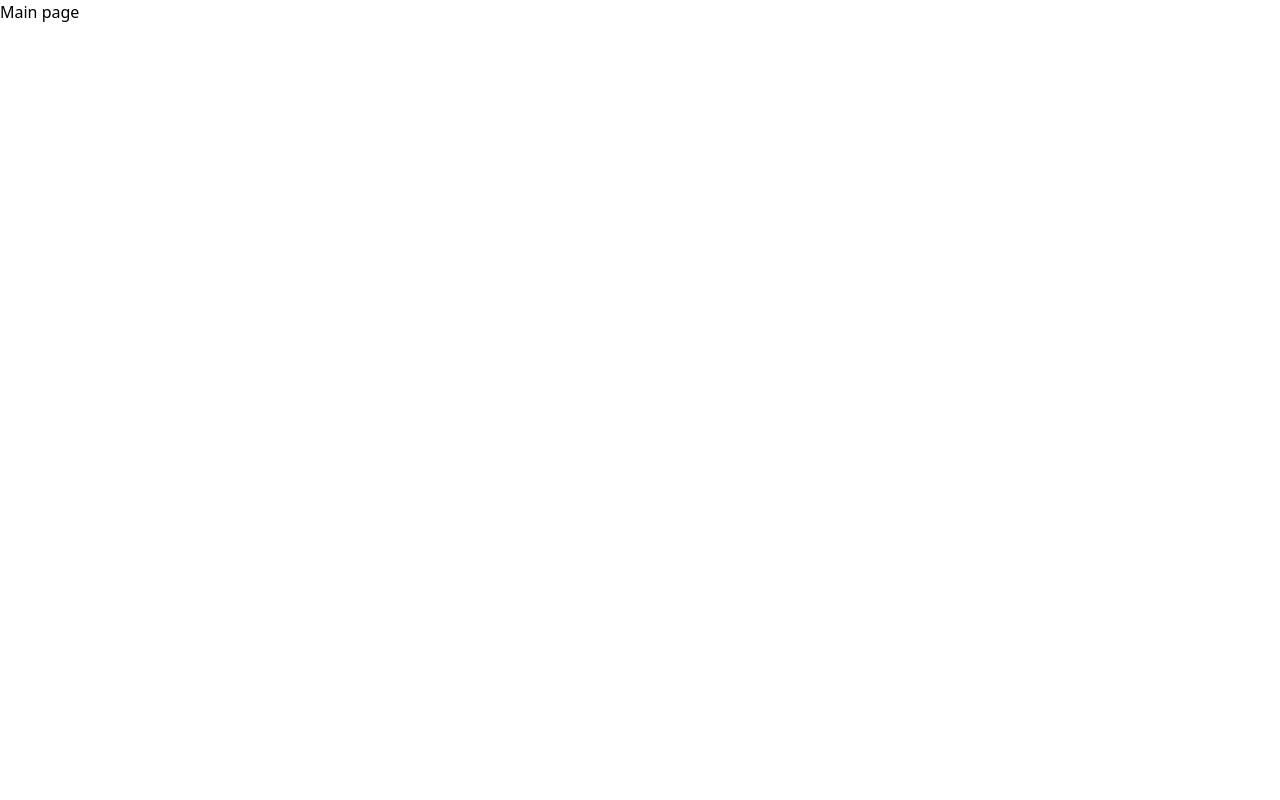
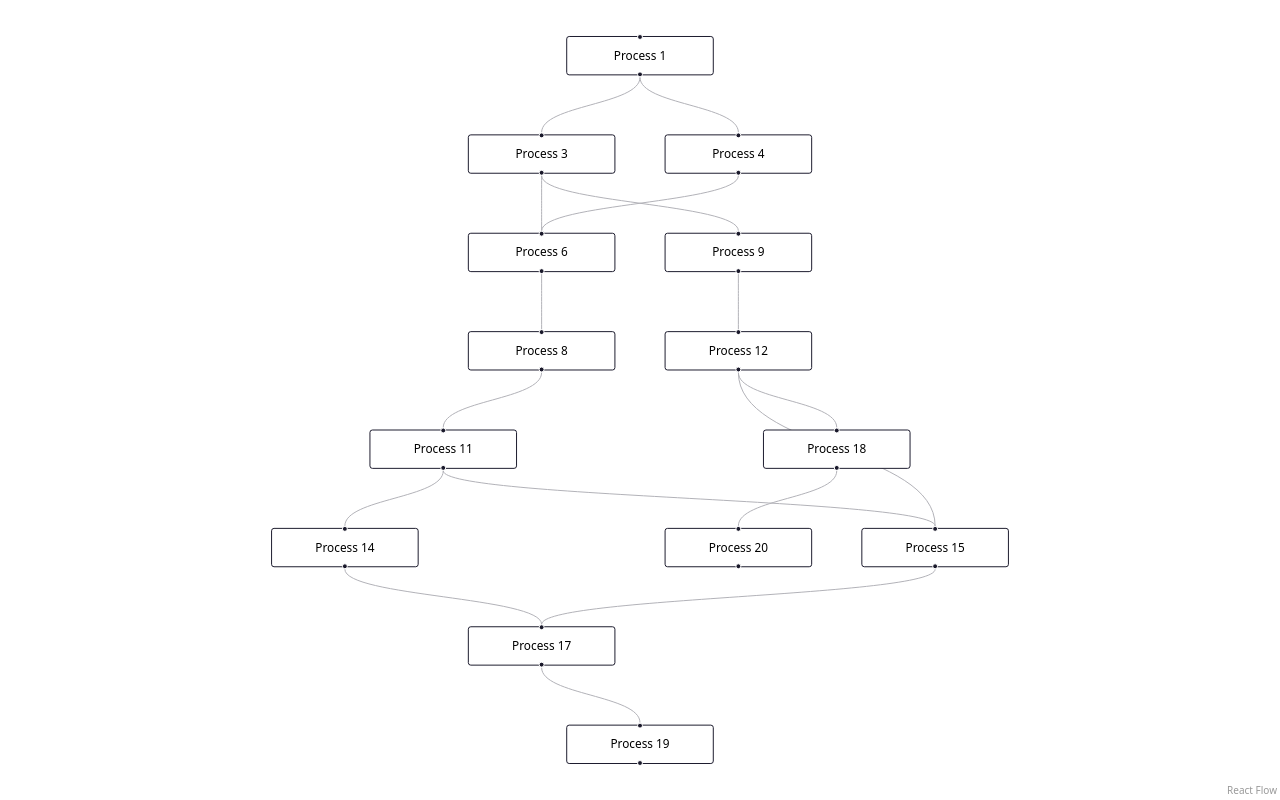
Before and after one commit to Department-of-System-Engineering/digital_twin_dashboard, a React (Vite) app: page / in a window 1280 px wide. Built offline with nearby package versions, Linux system fonts and the light colour scheme.

Commit message:
feat(graph): Adds basic graph

```diff
--- a/src/App.tsx
+++ b/src/App.tsx
@@ -1,5 +1,7 @@
+import Graph from "./Components/Graph";
+
 function App() {
-    return <p>Main page</p>;
+  return <Graph />;
 }
 
 export default App;
--- /dev/null
+++ b/src/Components/Graph.tsx
@@ -0,0 +1,186 @@
+import { ReactFlow, type Edge, type Node } from "@xyflow/react";
+import "@xyflow/react/dist/style.css";
+import { useEffect, useState } from "react";
+
+// const initialNodes = [
+//   { id: "n1", position: { x: 0, y: 0 }, data: { label: "Step 1" } },
+//   { id: "n2", position: { x: 0, y: 100 }, data: { label: "Step 2" } },
+//   { id: "n3", position: { x: 200, y: 100 }, data: { label: "Step 3" } },
+//   { id: "n4", position: { x: -200, y: 100 }, data: { label: "Step 4" } },
+//   { id: "n5", position: { x: 400, y: 100 }, data: { label: "Step 5" } },
+//   { id: "n6", position: { x: -400, y: 100 }, data: { label: "Step 6" } },
+//   { id: "n7", position: { x: 100, y: 400 }, data: { label: "Step 7" } },
+//   { id: "n8", position: { x: -100, y: 500 }, data: { label: "Step 8" } },
+//   { id: "n9", position: { x: 0, y: 600 }, data: { label: "Step 9" } },
+// ];
+
+// const initialNodes = [
+//   { process_step_id: "n1", process_step_name: "Step 1" },
+//   { process_step_id: "n2", process_step_name: "Step 2" },
+//   { process_step_id: "n3", process_step_name: "Step 3" },
+//   { process_step_id: "n4", process_step_name: "Step 4" },
+//   { process_step_id: "n5", process_step_name: "Step 5" },
+//   { process_step_id: "n6", process_step_name: "Step 6" },
+//   { process_step_id: "n7", process_step_name: "Step 7" },
+//   { process_step_id: "n8", process_step_name: "Step 8" },
+//   { process_step_id: "n9", process_step_name: "Step 9" },
+// ];
+
+// const initialEdges: Edge[] = [
+//   { id: "n1-n2", source: "n1", target: "n2" },
+//   { id: "n1-n3", source: "n1", target: "n3" },
+//   { id: "n2-n4", source: "n2", target: "n4" },
+//   { id: "n3-n4", source: "n3", target: "n4" },
+//   { id: "n4-n5", source: "n4", target: "n5" },
+//   { id: "n5-n6", source: "n5", target: "n6" },
+//   { id: "n5-n7", source: "n5", target: "n7" },
+//   { id: "n6-n8", source: "n6", target: "n8" },
+//   { id: "n8-n9", source: "n8", target: "n9" },
+//   { id: "n7-n9", source: "n7", target: "n9" },
+// ];
+
+const initialNodes = [
+  { process_step_id: "p1", process_step_name: "Process 1" },
+  { process_step_id: "p2", process_step_name: "Process 2" },
+  { process_step_id: "p3", process_step_name: "Process 3" },
+  { process_step_id: "p4", process_step_name: "Process 4" },
+  { process_step_id: "p5", process_step_name: "Process 5" },
+  { process_step_id: "p6", process_step_name: "Process 6" },
+  { process_step_id: "p7", process_step_name: "Process 7" },
+  { process_step_id: "p8", process_step_name: "Process 8" },
+  { process_step_id: "p9", process_step_name: "Process 9" },
+  { process_step_id: "p10", process_step_name: "Process 10" },
+  { process_step_id: "p11", process_step_name: "Process 11" },
+  { process_step_id: "p12", process_step_name: "Process 12" },
+  { process_step_id: "p13", process_step_name: "Process 13" },
+  { process_step_id: "p14", process_step_name: "Process 14" },
+  { process_step_id: "p15", process_step_name: "Process 15" },
+  { process_step_id: "p16", process_step_name: "Process 16" },
+  { process_step_id: "p17", process_step_name: "Process 17" },
+  { process_step_id: "p18", process_step_name: "Process 18" },
+  { process_step_id: "p19", process_step_name: "Process 19" },
+  { process_step_id: "p20", process_step_name: "Process 20" },
+];
+
+const initialEdges: Edge[] = [
+  // Layer 1 → 2
+  { id: "p1-p3", source: "p1", target: "p3" },
+  { id: "p1-p4", source: "p1", target: "p4" },
+  { id: "p2-p5", source: "p2", target: "p5" },
+
+  // Layer 2 → 3
+  { id: "p3-p6", source: "p3", target: "p6" },
+  { id: "p4-p6", source: "p4", target: "p6" },
+  { id: "p5-p7", source: "p5", target: "p7" },
+
+  // Layer 3 → 4
+  { id: "p6-p8", source: "p6", target: "p8" },
+  { id: "p7-p9", source: "p7", target: "p9" },
+  { id: "p7-p10", source: "p7", target: "p10" },
+
+  // Layer 4 → 5
+  { id: "p8-p11", source: "p8", target: "p11" },
+  { id: "p9-p12", source: "p9", target: "p12" },
+  { id: "p10-p12", source: "p10", target: "p12" },
+  { id: "p10-p13", source: "p10", target: "p13" },
+
+  // Layer 5 → 6
+  { id: "p11-p14", source: "p11", target: "p14" },
+  { id: "p12-p15", source: "p12", target: "p15" },
+  { id: "p13-p16", source: "p13", target: "p16" },
+
+  // Layer 6 → 7
+  { id: "p14-p17", source: "p14", target: "p17" },
+  { id: "p15-p17", source: "p15", target: "p17" },
+  { id: "p16-p18", source: "p16", target: "p18" },
+
+  // Layer 7 → 8
+  { id: "p17-p19", source: "p17", target: "p19" },
+  { id: "p18-p20", source: "p18", target: "p20" },
+
+  // Cross connections for more graph complexity
+  { id: "p3-p9", source: "p3", target: "p9" },
+  { id: "p5-p8", source: "p5", target: "p8" },
+  { id: "p11-p15", source: "p11", target: "p15" },
+  { id: "p12-p18", source: "p12", target: "p18" },
+];
+
+const Graph = () => {
+  const [nodes, setNodes] = useState<Node[]>([]);
+  const [edges, setEdges] = useState<Edge[]>(initialEdges);
+
+  const calculateNodes = (
+    edges: Edge[],
+    initialNodes: { process_step_id: string; process_step_name: string }[]
+  ) => {
+    const sources = new Set(edges.map((item) => item.source));
+    const targets = new Set(edges.map((item) => item.target));
+    const start = Array.from(sources).filter(
+      (source) => !targets.has(source)
+    )[0];
+
+    const nodes = [
+      { id: start, position: { x: 0, y: 0 }, data: { label: "Step 1" } },
+    ];
+
+    let sourceToCheck = [start];
+    let hasTargets = true;
+    const levels = [];
+
+    levels.push([start]);
+
+    while (hasTargets) {
+      const children = edges.filter((edge) =>
+        sourceToCheck.includes(edge.source)
+      );
+
+      if (children.length !== 0) {
+        const childrenTarget = children.map((child) => child.target);
+        levels.push(Array.from(new Set(childrenTarget)));
+        sourceToCheck = childrenTarget;
+      } else {
+        hasTargets = false;
+      }
+    }
+
+    levels.forEach((level, levelIndex) => {
+      level.forEach((node, nodeIndex) => {
+        nodes.push({
+          id: node,
+          position: {
+            x: -(200 * (level.length - 1)) / 2 + 200 * nodeIndex,
+            y: (levelIndex + 1) * 100,
+          },
+          data: {
+            label:
+              initialNodes.find((item) => item.process_step_id === node)
+                ?.process_step_name || "N/A",
+          },
+        });
+      });
+    });
+
+    setNodes(nodes);
+  };
+
+  useEffect(() => {
+    // eslint-disable-next-line react-hooks/set-state-in-effect
+    calculateNodes(edges, initialNodes);
+  }, [edges]);
+
+  return (
+    <div style={{ width: "100vw", height: "100vh" }}>
+      <ReactFlow
+        nodes={nodes}
+        edges={edges}
+        nodesDraggable={false}
+        nodesConnectable={false}
+        elementsSelectable={false}
+        panOnDrag={true}
+        fitView
+      />
+    </div>
+  );
+};
+
+export default Graph;
```
